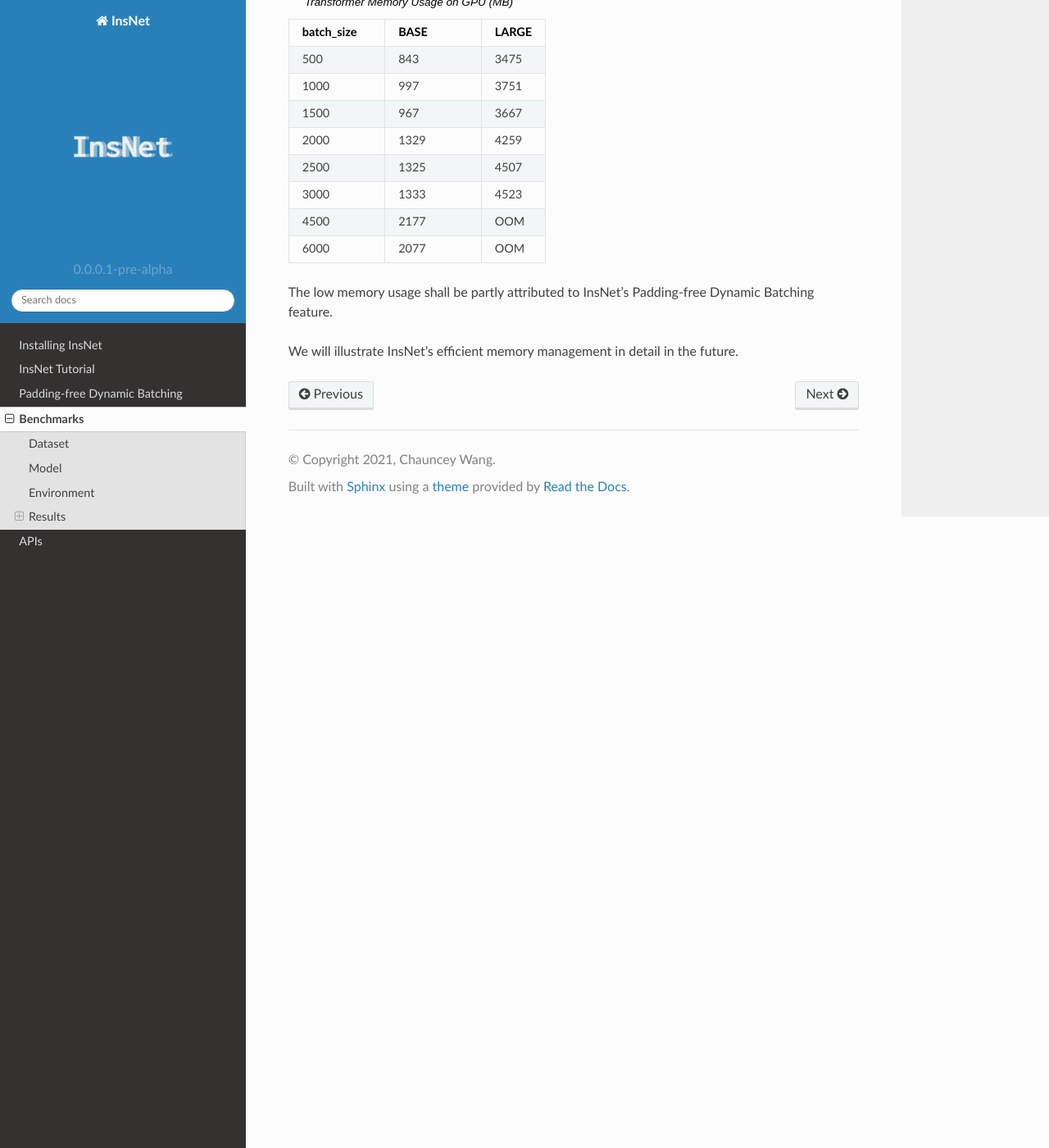
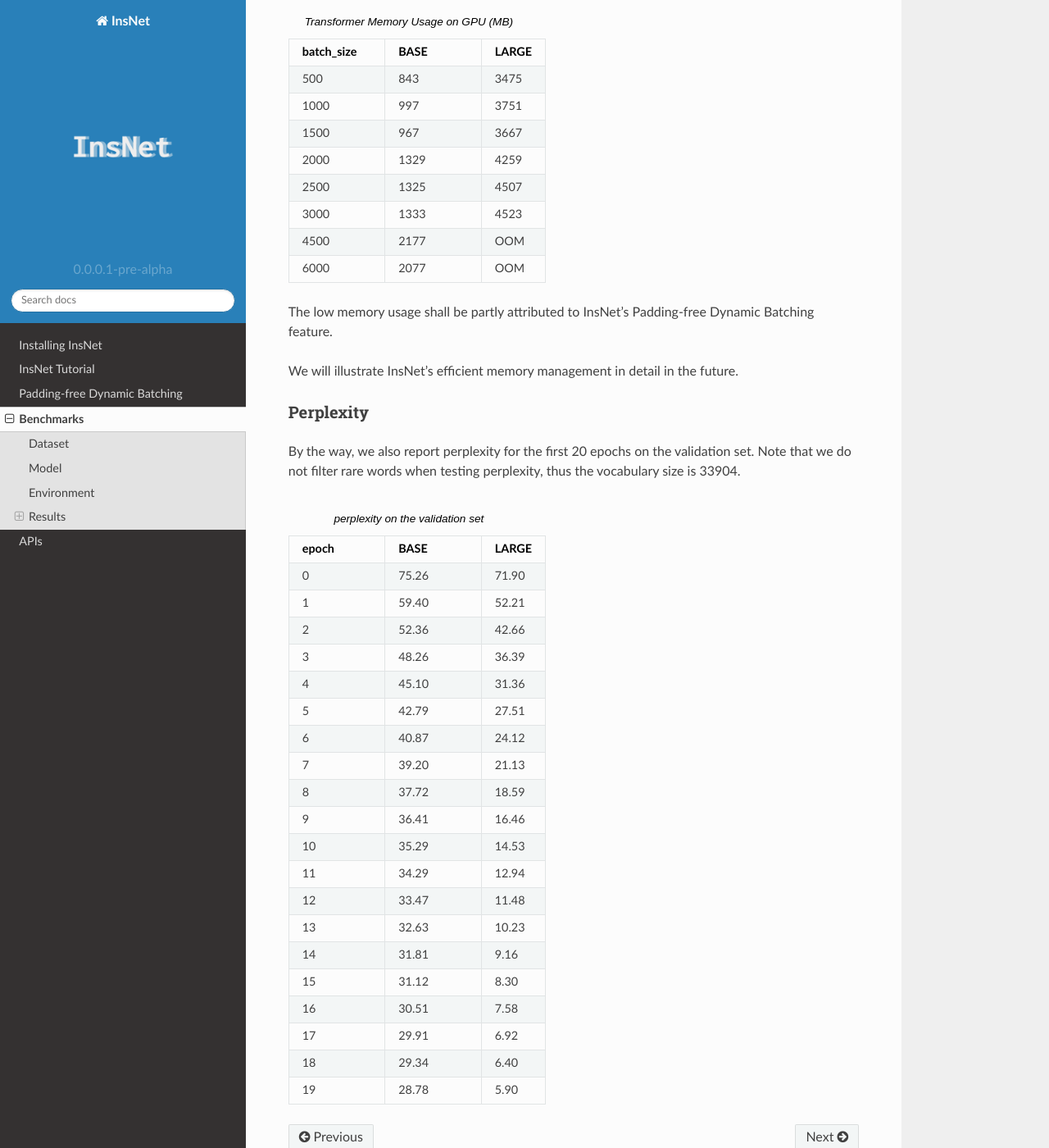
Before and after one commit to chncwang/InsNet, a Sphinx documentation site: the page built from docs/source/benchmark.rst, in a window 1280 px wide and 1400 px high, scrolled down 2427 px. Shown: the whole window at 82% size. Built offline with Sphinx 7.4.7 and the Read the Docs theme 2.0.0, drawn with Linux system fonts in a browser that asks for light colours; some of the changed text lies outside the part shown.

Commit message:
add perplexity benchmark

```diff
--- a/docs/source/benchmark.rst
+++ b/docs/source/benchmark.rst
@@ -1,7 +1,7 @@
 Benchmarks
 ==============================================
 
-This topic will conduct the benchmarks (`Source Code <https://github.com/chncwang/insnet-benchmark>`_) to measure InsNet's training speed and memory usage on Transformer-based seq2seq models, with various model size settings.
+This topic will conduct the benchmarks (`Source Code <https://github.com/chncwang/insnet-benchmark>`_) to measure InsNet's training speed and memory usage on Transformer-based seq2seq models, with various model size settings. By the way, we also report perplexity on the development set.
 
 Dataset
 ---------
@@ -190,3 +190,75 @@ Memory Usage on GPU
 The low memory usage shall be partly attributed to InsNet's Padding-free Dynamic Batching feature.
 
 We will illustrate InsNet's efficient memory management in detail in the future.
+
+Perplexity
+^^^^^^^^^^^
+By the way, we also report perplexity for the first 20 epochs on the validation set. Note that we do not filter rare words when testing perplexity, thus the vocabulary size is 33904.
+
+.. list-table:: perplexity on the validation set
+    :widths: 3 3 2
+    :header-rows: 1
+
+    * - epoch
+      - BASE
+      - LARGE
+    * - 0
+      - 75.26
+      - 71.90
+    * - 1
+      - 59.40
+      - 52.21
+    * - 2
+      - 52.36
+      - 42.66
+    * - 3
+      - 48.26
+      - 36.39
+    * - 4
+      - 45.10
+      - 31.36
+    * - 5
+      - 42.79
+      - 27.51
+    * - 6
+      - 40.87
+      - 24.12
+    * - 7
+      - 39.20
+      - 21.13
+    * - 8
+      - 37.72
+      - 18.59
+    * - 9
+      - 36.41
+      - 16.46
+    * - 10
+      - 35.29
+      - 14.53
+    * - 11
+      - 34.29
+      - 12.94
+    * - 12
+      - 33.47
+      - 11.48
+    * - 13
+      - 32.63
+      - 10.23
+    * - 14
+      - 31.81
+      - 9.16
+    * - 15
+      - 31.12
+      - 8.30
+    * - 16
+      - 30.51
+      - 7.58
+    * - 17
+      - 29.91
+      - 6.92
+    * - 18
+      - 29.34
+      - 6.40
+    * - 19
+      - 28.78
+      - 5.90
```
